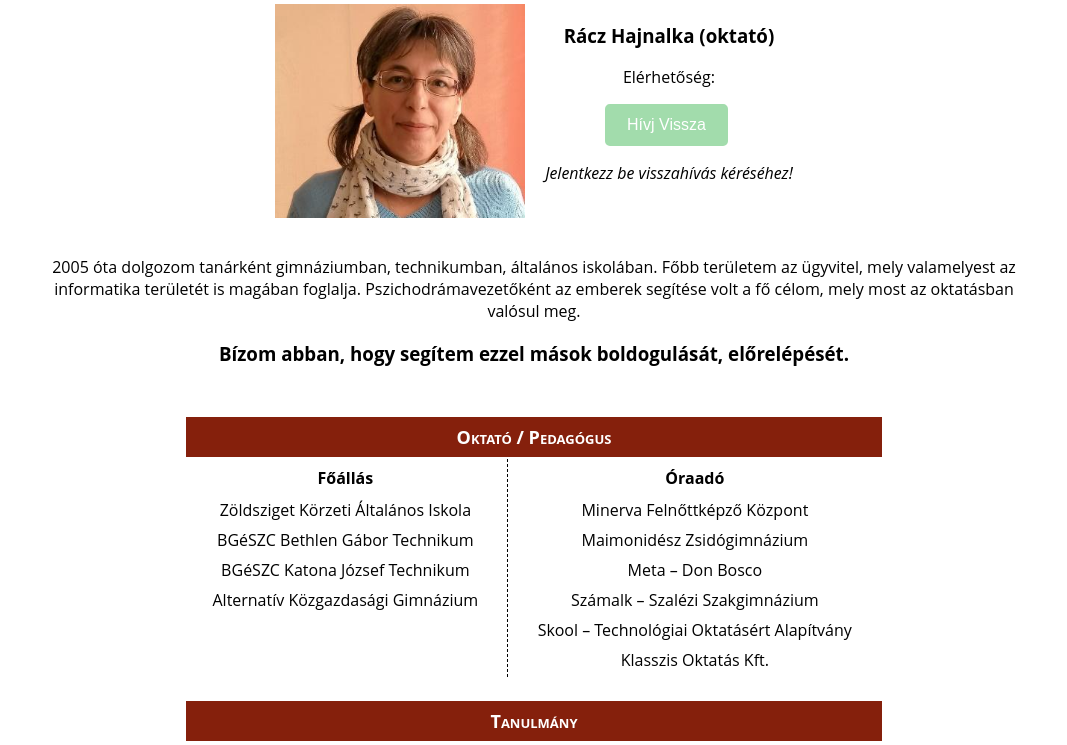
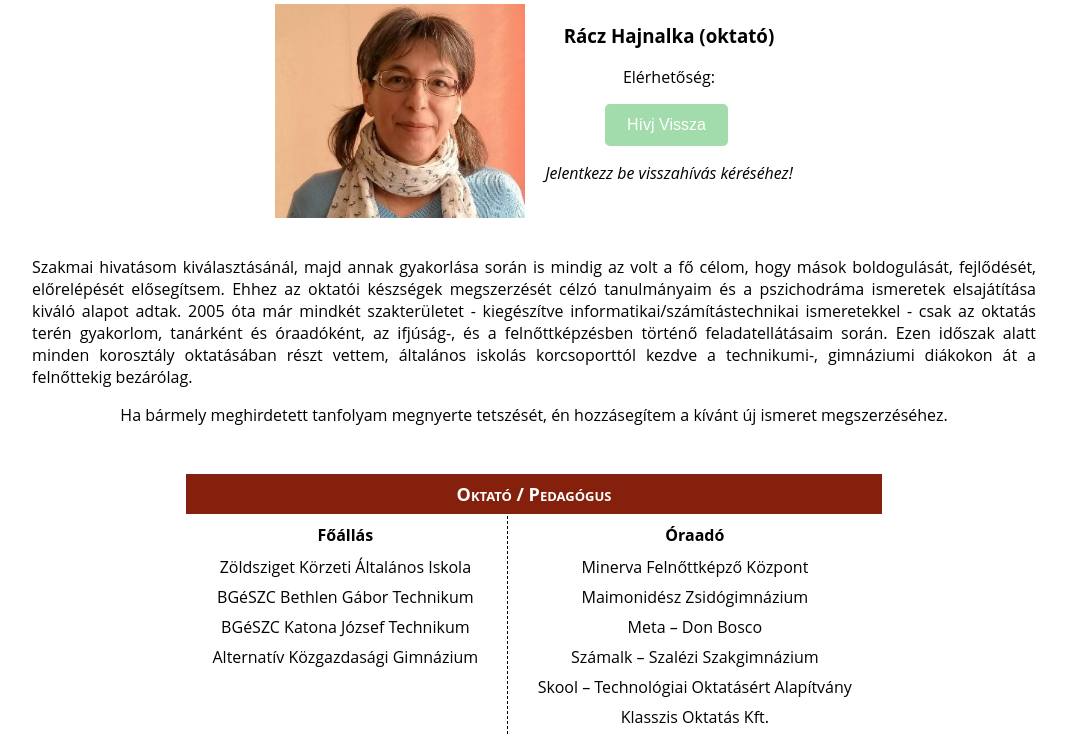
Before and after one commit to rolkotaki/django-hajni-courses, a Django app: page / in a window 1280 px wide. Shown: the part 127-872 px from the top of the page, without its empty margins (106-1173 px from the left). Run offline with Django 5.2, Linux system fonts and the light colour scheme; parts of the project's set-up code (start-up, migrations or seed data) failed here and were passed over.

Commit message:
Update home page template

```diff
--- a/hajni_courses_app/templates/home.html
+++ b/hajni_courses_app/templates/home.html
@@ -42,8 +42,8 @@
         </div>
     </div>
     <div class="center_by_margin">
-        <p>{% trans '2005 óta dolgozom tanárként gimnáziumban, technikumban, általános iskolában. Főbb területem az ügyvitel, mely valamelyest az informatika területét is magában foglalja. Pszichodrámavezetőként az emberek segítése volt a fő célom, mely most az oktatásban valósul meg.' %}</p>
-        <h3>{% trans 'Bízom abban, hogy segítem ezzel mások boldogulását, előrelépését.' %}</h3>
+        <p style="text-align: justify;">{% trans 'Szakmai hivatásom kiválasztásánál, majd annak gyakorlása során is mindig az volt a fő célom, hogy mások boldogulását, fejlődését, előrelépését elősegítsem. Ehhez az oktatói készségek megszerzését célzó tanulmányaim és a pszichodráma ismeretek elsajátítása kiváló alapot adtak. 2005 óta már mindkét szakterületet - kiegészítve informatikai/számítástechnikai ismeretekkel - csak az oktatás terén gyakorlom, tanárként és óraadóként, az ifjúság-, és a felnőttképzésben történő feladatellátásaim során.  Ezen időszak alatt minden korosztály oktatásában részt vettem, általános iskolás korcsoporttól kezdve a technikumi-, gimnáziumi diákokon át a felnőttekig bezárólag.' %}</p>
+        <p>{% trans 'Ha bármely meghirdetett tanfolyam megnyerte tetszését, én hozzásegítem a kívánt új ismeret megszerzéséhez.' %}</p>
     </div>
 </div>
 
```
